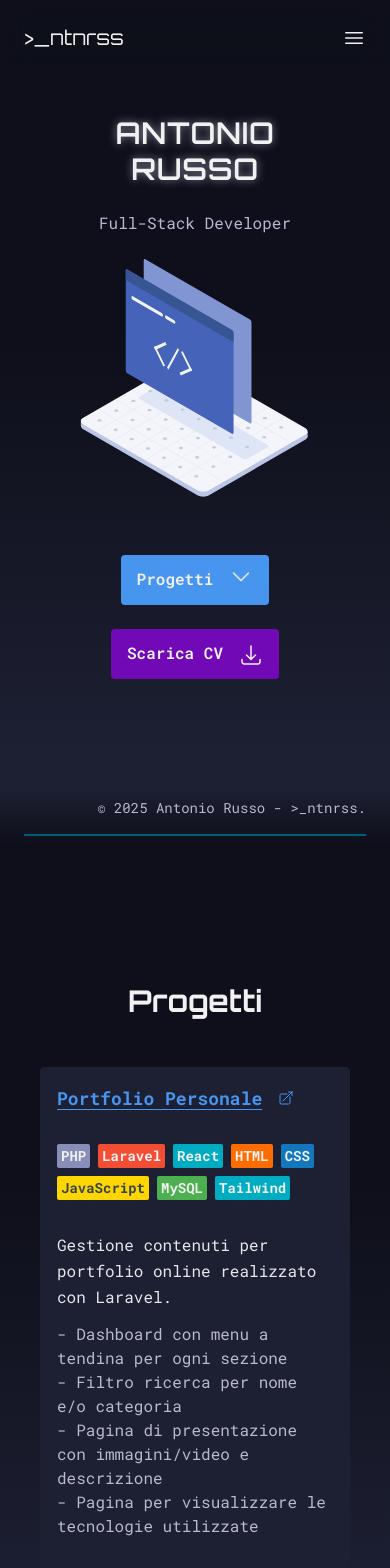
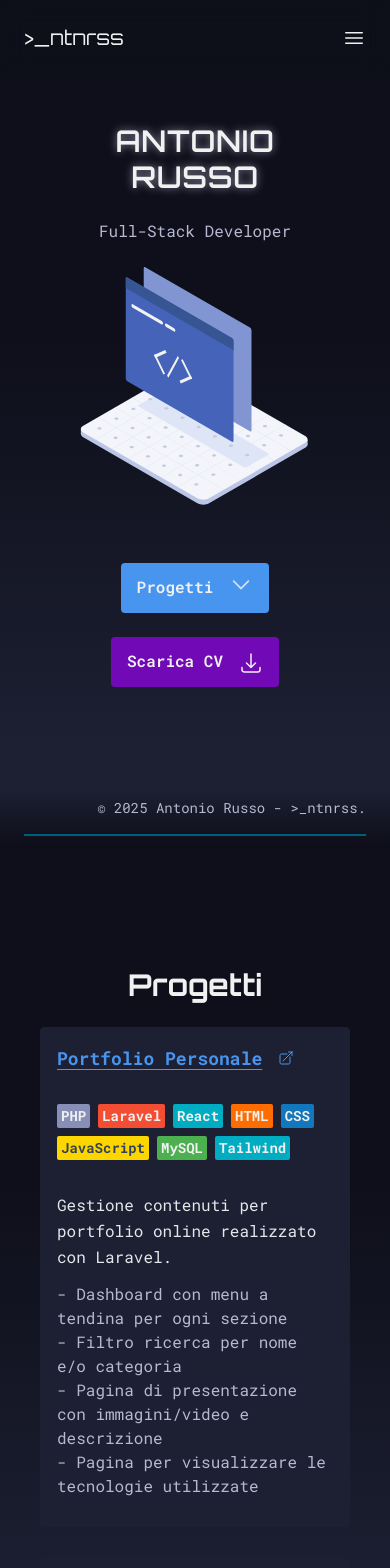
Before and after one commit to antoniorusso2/website-standalone-ts, a React (Vite) app: page / in a window 390 px wide. Shown: the top 1568 px of the page. Built offline with nearby package versions, Linux system fonts and the light colour scheme.

Commit message:
fix padding and active class for mobile menu

```diff
--- a/src/components/Header/Header.tsx
+++ b/src/components/Header/Header.tsx
@@ -85,7 +85,7 @@ export default function Header(): JSX.Element {
                                     handleScrollToSection(item.href)
                                 }}
                                 href={item.href}
-                                className={`nav_link ${currentSection === item.href ? "active" : ""}`}
+                                className={`nav_link ${currentSection === item.href ? "active text-(--color-accent-blue)" : ""}`}
                             >
                                 {item.name}
                             </a>
--- a/src/components/sections/SectionContainer.tsx
+++ b/src/components/sections/SectionContainer.tsx
@@ -12,7 +12,7 @@ export default function SectionContainer({
     return (
         <section
             id={id}
-            className={`about_me flex min-h-screen flex-col items-center py-18 md:py-48 ${className}`}
+            className={`about_me flex min-h-screen flex-col items-center py-20 md:py-24 ${className}`}
         >
             {children}
         </section>
--- a/src/pages/HomePage.tsx
+++ b/src/pages/HomePage.tsx
@@ -46,7 +46,7 @@ export default function HomePage(): JSX.Element {
             </SectionContainer>
 
             <SectionContainer id="projects">
-                <h2 className="my-12 text-center text-3xl font-bold">Progetti</h2>
+                <h2 className="my-6 md:mb-6 text-center text-3xl font-bold">Progetti</h2>
                 <Projects />
             </SectionContainer>
 
```
